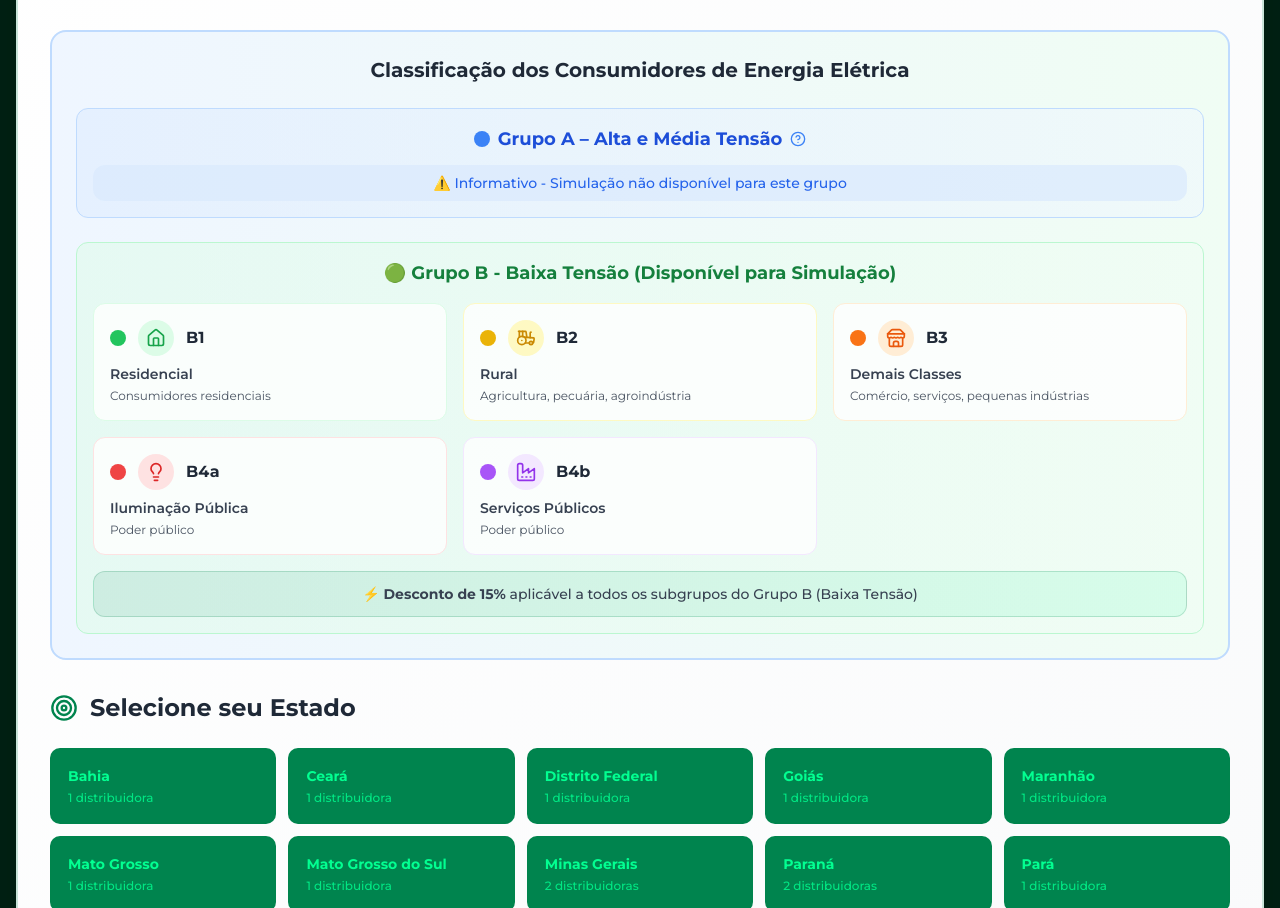
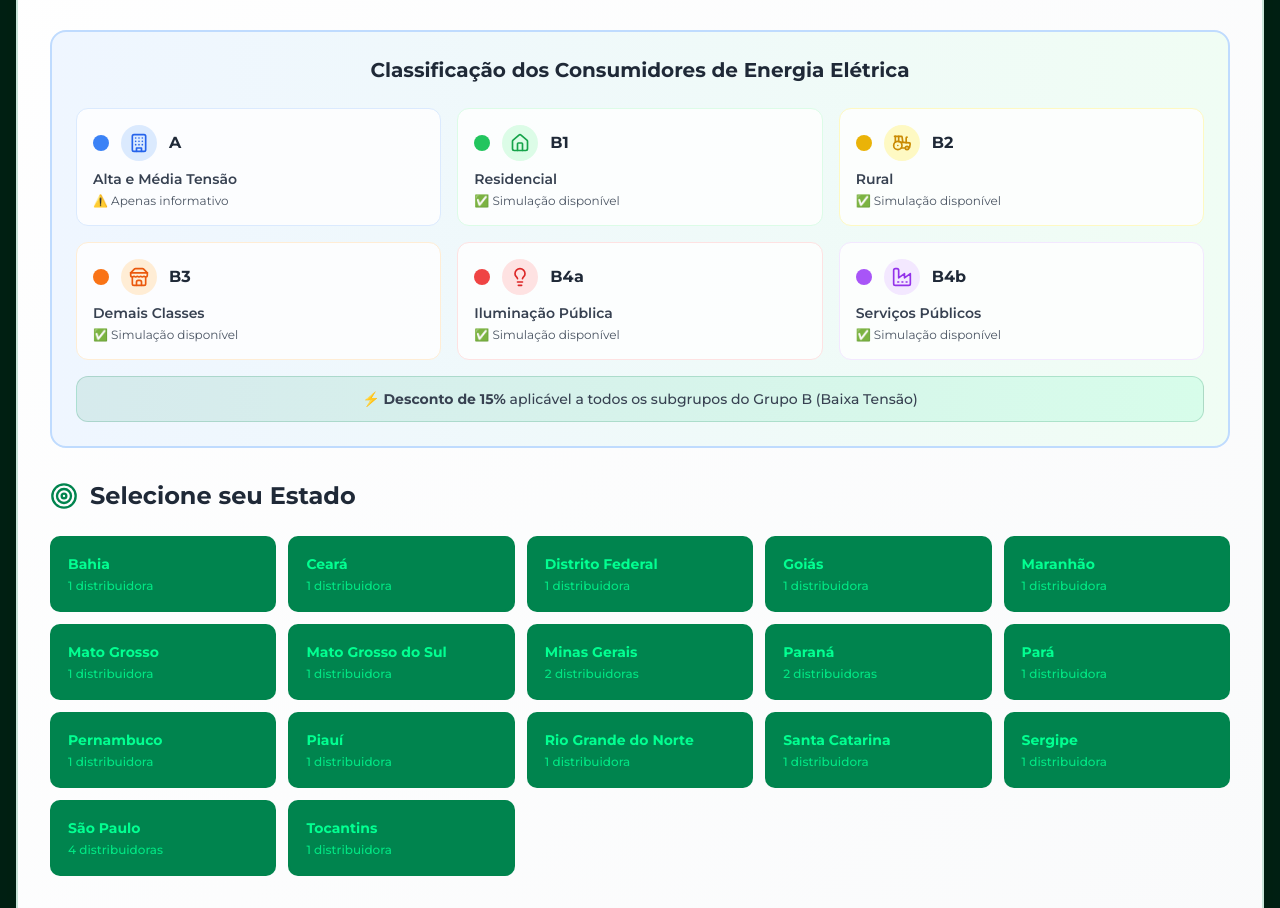
Before and after one commit to danielolimpio/solarien-nova-era-web, a React (Vite) app: page /como-funciona in a window 1280 px wide. Shown: the part 1931-2839 px from the top of the page. Built offline with nearby package versions, Linux system fonts and the light colour scheme.

Commit message:
feat: Reorder group blocks in simulator
Move the Grupo A block to the first position in the StateCoverageSimulator component to create a more harmonious layout.

```diff
--- a/src/components/StateCoverageSimulator.tsx
+++ b/src/components/StateCoverageSimulator.tsx
@@ -146,31 +146,26 @@ const StateCoverageSimulator = () => {
           <div className="bg-gradient-to-r from-blue-50 to-green-50 border-2 border-blue-200 rounded-2xl p-6 mb-8">
             <h3 className="text-xl font-bold text-gray-800 mb-6 text-center">Classificação dos Consumidores de Energia Elétrica</h3>
 
-            {/* Grupo A - Info Only */}
-            <div className="mb-6 p-4 bg-gradient-to-r from-blue-100/50 to-blue-50/50 rounded-xl border border-blue-200">
-              <div className="flex items-center justify-center gap-3 mb-3">
+            <div className="grid md:grid-cols-2 lg:grid-cols-3 gap-4">
+
               <Tooltip>
                 <TooltipTrigger asChild>
-                    <div className="flex items-center gap-2 cursor-help">
+                  <div className="bg-white/80 rounded-xl p-4 border border-blue-100 cursor-help hover:shadow-md transition-shadow">
+                    <div className="flex items-center gap-3 mb-2">
                       <div className="w-4 h-4 bg-blue-500 rounded-full"></div>
-                      <span className="font-bold text-blue-700 text-lg">Grupo A – Alta e Média Tensão</span>
-                      <HelpCircle className="w-4 h-4 text-blue-500" />
+                      <div className="p-2 bg-blue-100 rounded-full">
+                        <Building className="w-5 h-5 text-blue-600" />
+                      </div>
+                      <div className="font-bold text-gray-800">A</div>
+                    </div>
+                    <div className="text-sm text-gray-700 font-semibold mb-1">Alta e Média Tensão</div>
+                    <div className="text-xs text-gray-600">⚠️ Apenas informativo</div>
                   </div>
                 </TooltipTrigger>
                 <TooltipContent>
                   <p className="text-sm">Grandes indústrias, shoppings, universidades, mineradoras, redes de hospitais.</p>
                 </TooltipContent>
               </Tooltip>
-              </div>
-              <div className="text-center text-sm text-blue-600 font-medium bg-blue-100/70 rounded-lg p-2">
-                ⚠️ Informativo - Simulação não disponível para este grupo
-              </div>
-            </div>
-
-            {/* Grupo B - Available for Simulation */}
-            <div className="bg-gradient-to-r from-green-100/50 to-green-50/50 rounded-xl border border-green-200 p-4">
-              <h4 className="text-lg font-bold text-green-700 mb-4 text-center">🟢 Grupo B - Baixa Tensão (Disponível para Simulação)</h4>
-              <div className="grid md:grid-cols-2 lg:grid-cols-3 gap-4">
 
               <Tooltip>
                 <TooltipTrigger asChild>
@@ -183,7 +178,7 @@ const StateCoverageSimulator = () => {
                       <div className="font-bold text-gray-800">B1</div>
                     </div>
                     <div className="text-sm text-gray-700 font-semibold mb-1">Residencial</div>
-                      <div className="text-xs text-gray-600">Consumidores residenciais</div>
+                    <div className="text-xs text-gray-600">✅ Simulação disponível</div>
                   </div>
                 </TooltipTrigger>
                 <TooltipContent>
@@ -202,7 +197,7 @@ const StateCoverageSimulator = () => {
                       <div className="font-bold text-gray-800">B2</div>
                     </div>
                     <div className="text-sm text-gray-700 font-semibold mb-1">Rural</div>
-                      <div className="text-xs text-gray-600">Agricultura, pecuária, agroindústria</div>
+                    <div className="text-xs text-gray-600">✅ Simulação disponível</div>
                   </div>
                 </TooltipTrigger>
                 <TooltipContent>
@@ -221,7 +216,7 @@ const StateCoverageSimulator = () => {
                       <div className="font-bold text-gray-800">B3</div>
                     </div>
                     <div className="text-sm text-gray-700 font-semibold mb-1">Demais Classes</div>
-                      <div className="text-xs text-gray-600">Comércio, serviços, pequenas indústrias</div>
+                    <div className="text-xs text-gray-600">✅ Simulação disponível</div>
                   </div>
                 </TooltipTrigger>
                 <TooltipContent>
@@ -240,7 +235,7 @@ const StateCoverageSimulator = () => {
                       <div className="font-bold text-gray-800">B4a</div>
                     </div>
                     <div className="text-sm text-gray-700 font-semibold mb-1">Iluminação Pública</div>
-                      <div className="text-xs text-gray-600">Poder público</div>
+                    <div className="text-xs text-gray-600">✅ Simulação disponível</div>
                   </div>
                 </TooltipTrigger>
                 <TooltipContent>
@@ -259,7 +254,7 @@ const StateCoverageSimulator = () => {
                       <div className="font-bold text-gray-800">B4b</div>
                     </div>
                     <div className="text-sm text-gray-700 font-semibold mb-1">Serviços Públicos</div>
-                      <div className="text-xs text-gray-600">Poder público</div>
+                    <div className="text-xs text-gray-600">✅ Simulação disponível</div>
                   </div>
                 </TooltipTrigger>
                 <TooltipContent>
@@ -267,11 +262,11 @@ const StateCoverageSimulator = () => {
                 </TooltipContent>
               </Tooltip>
             </div>
+
             <div className="text-center mt-4 p-3 bg-gradient-to-r from-[#00844e]/10 to-[#02ff91]/10 rounded-lg border border-[#00844e]/20">
               <p className="text-sm text-gray-700 font-medium">
                 ⚡ <strong>Desconto de 15%</strong> aplicável a todos os subgrupos do Grupo B (Baixa Tensão)
               </p>
-              </div>
             </div>
           </div>
 
```
Lines whose indentation alone changed are shown as unchanged.
